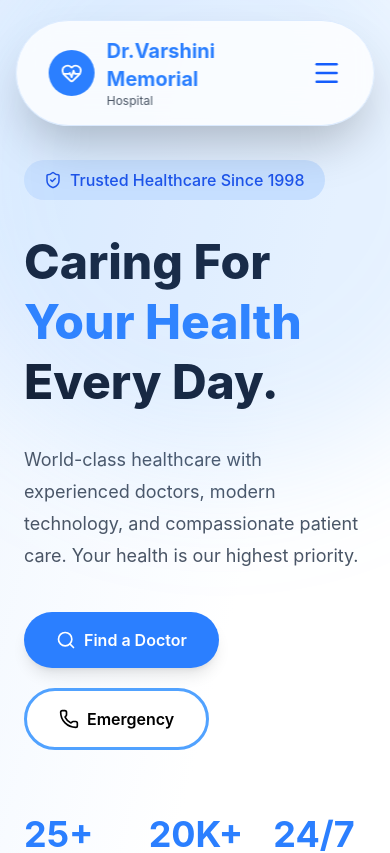
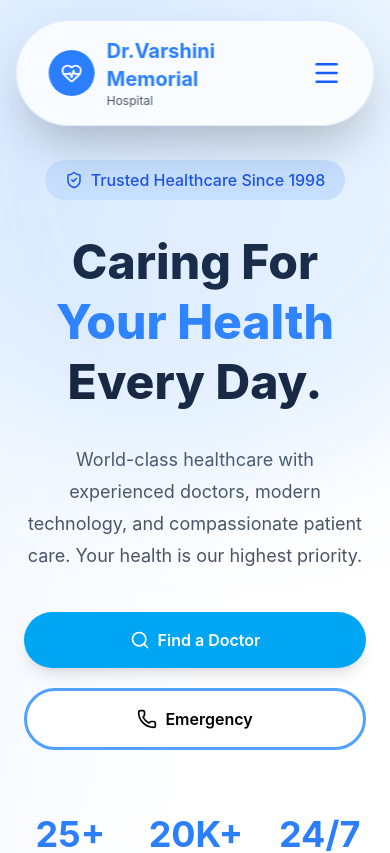
Before and after one commit to Aravindmax/Dr.Varshini-memorial-hospital, a React (Vite) app: page / in a window 390 px wide. Shown: the top 853 px of the page. Built offline with nearby package versions, Linux system fonts and the light colour scheme.

Commit message:
try sky blue

```diff
--- a/src/components/Hero.jsx
+++ b/src/components/Hero.jsx
@@ -17,14 +17,14 @@ export default function Hero() {
 
           {/* LEFT CONTENT */}
 
-          <div>
+          <div className="text-center sm:text-left">
 
             <span className="inline-flex items-center gap-2 bg-blue-100 text-blue-700 px-5 py-2 rounded-full font-medium">
               <ShieldCheck size={18} />
               Trusted Healthcare Since 1998
             </span>
 
-            <h1 className="mt-8 text-5xl md:text-6xl lg:text-6xl font-extrabold leading-tight text-gray-900">
+            <h1 className="mt-8 text-5xl font-extrabold md:text-6xl font-extrabold lg:text-6xl font-extrabold leading-tight text-gray-900">
               Caring For
               <br />
 
@@ -43,20 +43,16 @@ export default function Hero() {
 
             {/* Buttons */}
 
-            <div className="flex flex-wrap gap-5 mt-10">
+            <div className="flex flex-col sm:flex-row flex-wrap gap-5 mt-10 w-full md:w-auto">
 
-              <button className="flex items-center gap-2 bg-blue-500 hover:bg-blue-700 transition text-white px-8 py-4 rounded-full shadow-lg font-semibold">
-
+              <button className="w-full sm:w-auto flex items-center justify-center gap-2 bg-sky-500 hover:bg-blue-700 transition text-white px-8 py-4 rounded-full shadow-lg font-semibold">
                 <Search size={20} />
                 Find a Doctor
-
               </button>
 
-              <button className="flex items-center gap-2 border-3 border-blue-400 bg-white hover:bg-blue-50 px-8 py-4 rounded-full font-semibold">
-
+              <button className="w-full sm:w-auto flex items-center justify-center gap-2 border-3 border-blue-400 bg-white hover:bg-blue-50 px-8 py-4 rounded-full font-semibold">
                 <Phone size={20} />
                 Emergency
-
               </button>
 
             </div>
--- a/src/components/appointment.jsx
+++ b/src/components/appointment.jsx
@@ -27,20 +27,16 @@ export default function AppointmentCTA() {
                 technology.
               </p>
 
-              <div className="flex flex-wrap gap-5 mt-10">
+              <div className="flex flex-col sm:flex-row gap-5 mt-10">
 
-                <button className="flex items-center gap-2 bg-blue-500 hover:bg-blue-700 transition text-white px-8 py-4 rounded-full shadow-lg font-semibold">
+                <button className="w-full sm:w-auto flex items-center justify-center gap-2 bg-blue-500 hover:bg-blue-700 transition text-white px-8 py-4 rounded-full shadow-lg font-semibold">
+                  <Search size={20} />
+                  Find a Doctor
+                </button>
 
-                <Search size={20} />
-                Find a Doctor
-
-              </button>
-
-                <button className="flex items-center gap-2 border-2 border-blue-500 text-blue-600 hover:bg-blue-600 hover:text-white px-8 py-4 rounded-full font-semibold transition">
-
+                <button className="w-full sm:w-auto flex items-center justify-center gap-2 border-2 border-blue-500 text-blue-600 hover:bg-blue-600 hover:text-white px-8 py-4 rounded-full font-semibold transition">
                   <PhoneCall size={20} />
                   Call Now
-
                 </button>
 
               </div>
```
